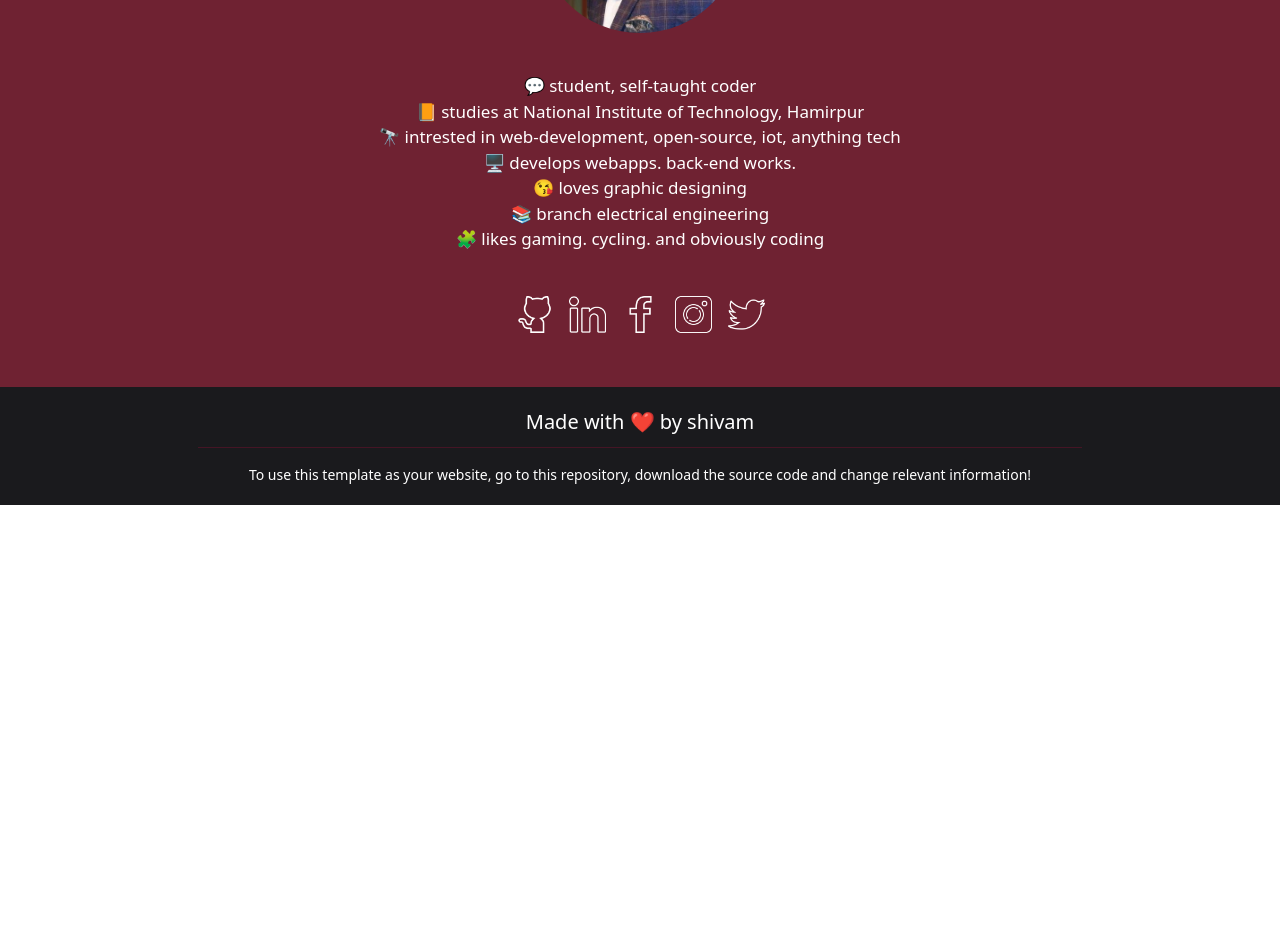
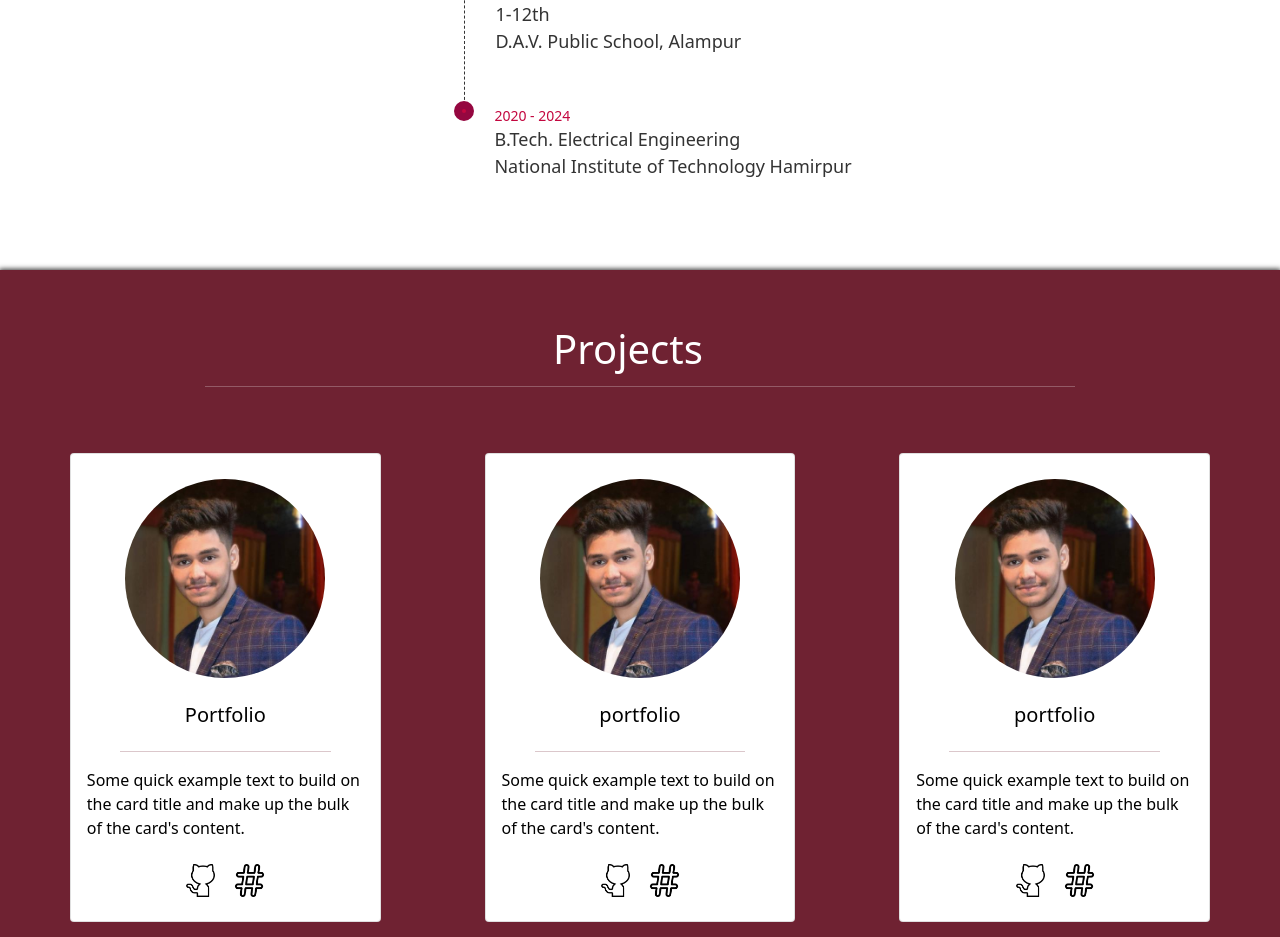
Before and after one commit to heyimShivam/angular-Port, an Angular app: page / in a window 1280 px wide. Shown: the part 1860-2797 px from the top of the page. Before the commit the page ends 2365 px from the top, so only its background shows below. Built offline with nearby package versions, Linux system fonts and the light colour scheme.

Commit message:
80% complete

```diff
--- a/src/app/app.component.html
+++ b/src/app/app.component.html
@@ -1,7 +1,7 @@
 <app-header></app-header>
 <app-achievments></app-achievments>
+<app-skills></app-skills>
+<app-about></app-about>
+<app-timeline></app-timeline>
 <app-projects></app-projects>
-<app-skills></app-skills>
-<app-timeline></app-timeline>
-<app-about></app-about>
 <app-footer></app-footer>
--- a/src/app/components/about/about.component.css
+++ b/src/app/components/about/about.component.css
@@ -20,6 +20,7 @@
     color: white;
     padding: 30px;
     background-color: #6F2232;
+    margin-bottom: 65px;
 }
 .heading{
     width: 100%;
--- a/src/app/components/header/header.component.html
+++ b/src/app/components/header/header.component.html
@@ -4,9 +4,9 @@
 <div class="nav-bar">
     <div class="container-fluid">
       <ul class="nav-ul">
-        <li class="nav-li" [style]='{float:"left"}'>Shivam<span class="hand">👋</span></li>
+        <li class="nav-li" [style]='{float:"left"}'>Hey Viewers<span class="hand">👋</span></li>
         <li *ngIf="showDesktopNav"><a class="resume-btn">Resume</a></li>
-        <a href="#"><li *ngIf="showDesktopNav">Projects</li></a>
+        <a href="#projects"><li *ngIf="showDesktopNav">Projects</li></a>
         <a href="#about"><li *ngIf="showDesktopNav">About</li> </a>
         <a href="#timeline"><li *ngIf="showDesktopNav">Timeline</li></a>
         <a href="#"><li *ngIf="showDesktopNav">Home</li></a>
@@ -22,7 +22,7 @@
     <div class="row">
       <ul class="mobile-nav-full">
         <li><a href="#">Home</a></li>
-        <li><a href="#">Projects</a></li>
+        <li><a href="#projects">Projects</a></li>
         <li><a href="#about">About</a></li>
         <li><a href="#timeline">Timeline</a></li>
         <li><a href="#">Resume</a></li>
--- a/src/app/components/projects/projects.component.css
+++ b/src/app/components/projects/projects.component.css
@@ -0,0 +1,50 @@
+.projects{
+    box-shadow: 0px 0px 5px 1px #333;
+    color: black;
+    padding: 30px;
+    background-color: #6F2232;
+    margin-bottom: 80px;
+}
+.col-md-4{
+    padding: 0;
+    margin: 0;
+}
+.col{
+    margin: 0;
+    padding: 0;
+}
+.card-img-top{
+    border-radius:50%;
+    width: 75%;
+    padding: 25px;
+}
+.card{
+    margin-top: 50px;
+}
+.cardHR{
+    background-color: #6F2232;
+    width:70%
+}
+.card-body{
+    margin-top: 0px;
+}
+#cardDisplay:hover{
+  box-shadow: 0px 0px 10px 3px #C3073F;
+}
+.heading{
+    margin-top: 25px;
+    width: 100%;
+    text-align: center;
+    font-weight: 700;
+    font-size: 15px;
+    color: white;
+}
+.aboutHR{
+    margin-top: 5px;
+    background-color: white;
+    width: 70%;
+}
+#projects{
+    margin-bottom: 0px;
+    padding-bottom: 65px;
+}
--- a/src/app/components/projects/projects.component.html
+++ b/src/app/components/projects/projects.component.html
@@ -1 +1,32 @@
-<p>projects works!</p>
+<div class="container-fluid projects" id="projects">
+    <div class="row heading">
+        <h1 class="d-flex justify-content-center">Projects</h1>
+    </div>
+    <div class="row d-flex justify-content-center">
+        <hr class="aboutHR">
+    </div>
+    <div class="row d-flex justify-content-center">
+       <div class="col-md-4 d-flex justify-content-center"  *ngFor="let project of projectDetails">
+          <div class="card " id="cardDisplay" style="width: 75%">
+            <div class="row d-flex justify-content-center">
+                <img class="card-img-top " [src]="project.image">
+            </div>
+            <div class="row d-flex justify-content-center">
+                <h5 class="card-title d-flex justify-content-center">{{project.name}}</h5>
+            </div>
+            <div class="card-body">
+              <div class="row d-flex justify-content-center">
+                <hr class="cardHR">
+            </div>
+              <p class="card-text">{{project.content}}</p>
+              <div class="row d-flex justify-content-center">
+                  <div class="col d-flex justify-content-center">
+                    <a [href]="project.githubLink"><img class="m-2" src="./assets/icons/github.png" width="33px"></a>
+                    <a *ngIf="project.workingLink" [href]="project.workingLink"><img class="m-2" src="./assets/icons/hastag.png" width="33px"></a>
+                  </div>
+              </div>
+            </div>
+          </div>
+        </div>
+    </div>
+</div>
--- a/src/app/components/projects/projects.component.ts
+++ b/src/app/components/projects/projects.component.ts
@@ -1,5 +1,5 @@
 import { Component, OnInit } from '@angular/core';
-
+import { UserDataService } from 'src/app/user-data.service';
 @Component({
   selector: 'app-projects',
   templateUrl: './projects.component.html',
@@ -7,9 +7,13 @@ import { Component, OnInit } from '@angular/core';
 })
 export class ProjectsComponent implements OnInit {
 
-  constructor() { }
+  projectDetails: any;
+  constructor(
+    private UserDataService: UserDataService
+  ) { }
 
   ngOnInit(): void {
+    this.projectDetails = this.UserDataService.projectDetails;
   }
 
 }
--- a/src/app/components/timeline/timeline.component.html
+++ b/src/app/components/timeline/timeline.component.html
@@ -18,7 +18,7 @@
             <div class="timestamp">
               {{timeData.year}}
             </div>
-            <div class="item-title">{{timeData.content}}</div>
+            <div class="item-title">{{timeData.content}}<br>{{timeData.contentTwo}}</div>
           </li>
         </ul>
     </div>
--- a/src/app/user-data.service.ts
+++ b/src/app/user-data.service.ts
@@ -5,12 +5,14 @@ import { Injectable } from '@angular/core';
 })
 export class UserDataService {
   constructor() { }
+
   userDetails = {
     name: 'Shivam',
     email: 'shivamthalwal@gmail.com',
     phoneNumber: '8219601395',
     githubURL: 'github.com/heyimShivam'
   }
+
   css ={
     brightPurple: '#C3073F',
     midPurple: '#950740',
@@ -18,12 +20,14 @@ export class UserDataService {
     midGray: '#4E4E50',
     darkGray: '#1A1A1D'
   }
+
   myDetails = {
     name: "Shivam",
     Branch: "electrical engineering",
     image: './assets/shivam.jpg',
     college: "NIT-H"
   }
+
   socialMedia = [
     {
       imageLink: "./assets/icons/github.png",
@@ -46,22 +50,55 @@ export class UserDataService {
       profileLink: "https://twitter.com/heyimshivam"
     }
   ]
+
   timeLine=[
     {
-      year:'19th May 2020',
-      content:'Lucas McAlister just send you a message.'
+      year:'2006 - 2019',
+      content:'1-12th',
+      contentTwo:'D.A.V. Public School, Alampur'
     },
     {
-      year:'15th May 2020',
-      content:'Lucas McAlister just send you a message.'
+      year:'2020 - 2024',
+      content:'B.Tech. Electrical Engineering',
+      contentTwo:'National Institute of Technology Hamirpur'
+    },
+  ]
+
+  projectDetails = [
+    {
+      name:"Portfolio",
+      image:"./assets/shivam.jpg",
+      content:"Some quick example text to build on the card title and make up the bulk of the card's content.",
+      githubLink:"#",
+      workingLink:"#"
     },
     {
-      year:'16th May 2020',
-      content:'Lucas McAlister just send you a message.'
+      name:"portfolio",
+      image:"./assets/shivam.jpg",
+      content:"Some quick example text to build on the card title and make up the bulk of the card's content.",
+      githubLink:"#",
+      workingLink:"#"
     },
     {
-      year:'13th May 2020',
-      content:'Lucas McAlister just send you a message.'
+      name:"portfolio",
+      image:"./assets/shivam.jpg",
+      content:"Some quick example text to build on the card title and make up the bulk of the card's content.",
+      githubLink:"#",
+      workingLink:"#"
     },
+    {
+      name:"portfolio",
+      image:"./assets/shivam.jpg",
+      content:"Some quick example text to build on the card title and make up the bulk of the card's content.",
+      githubLink:"#",
+      workingLink:"#"
+    },
+    {
+      name:"portfolio",
+      image:"./assets/shivam.jpg",
+      content:"Some quick example text to build on the card title and make up the bulk of the card's content.",
+      githubLink:"#",
+      workingLink:"#"
+    }
   ]
 }
```
Also changed, not shown: src/assets/icons/hastag.png (added).
